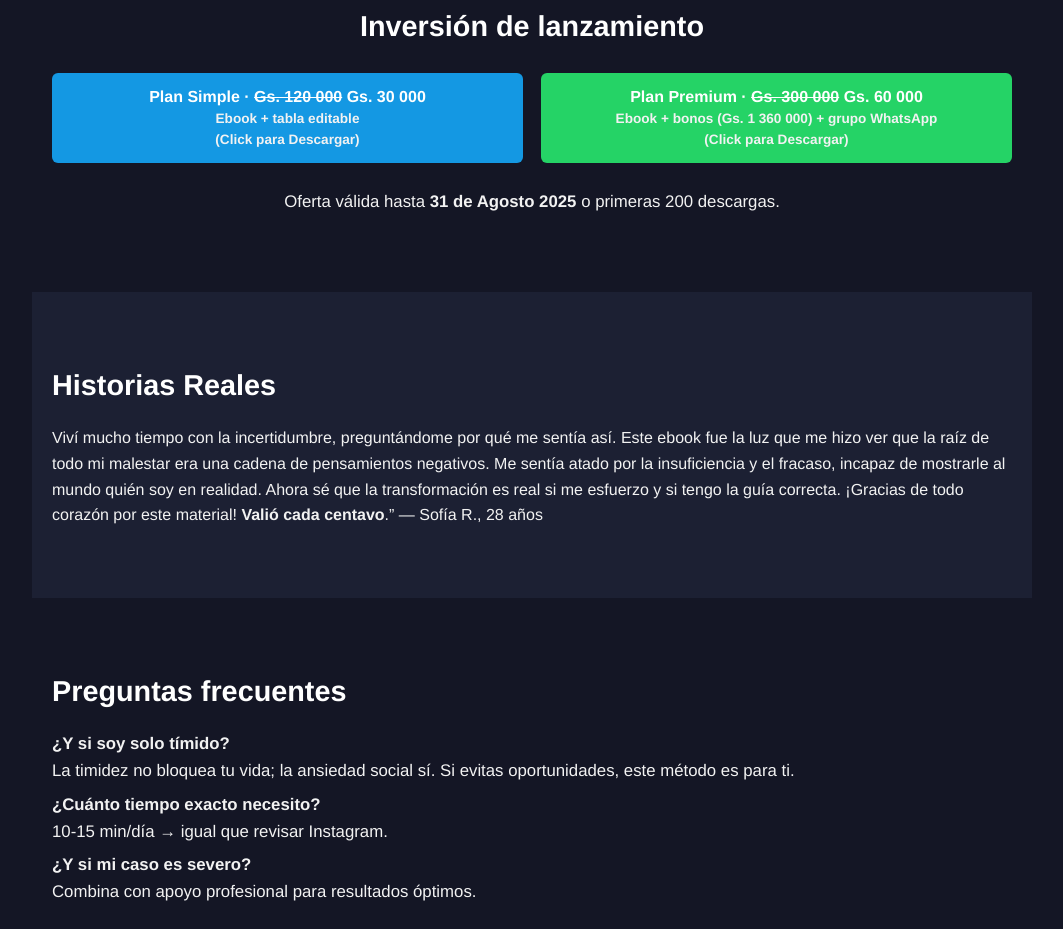
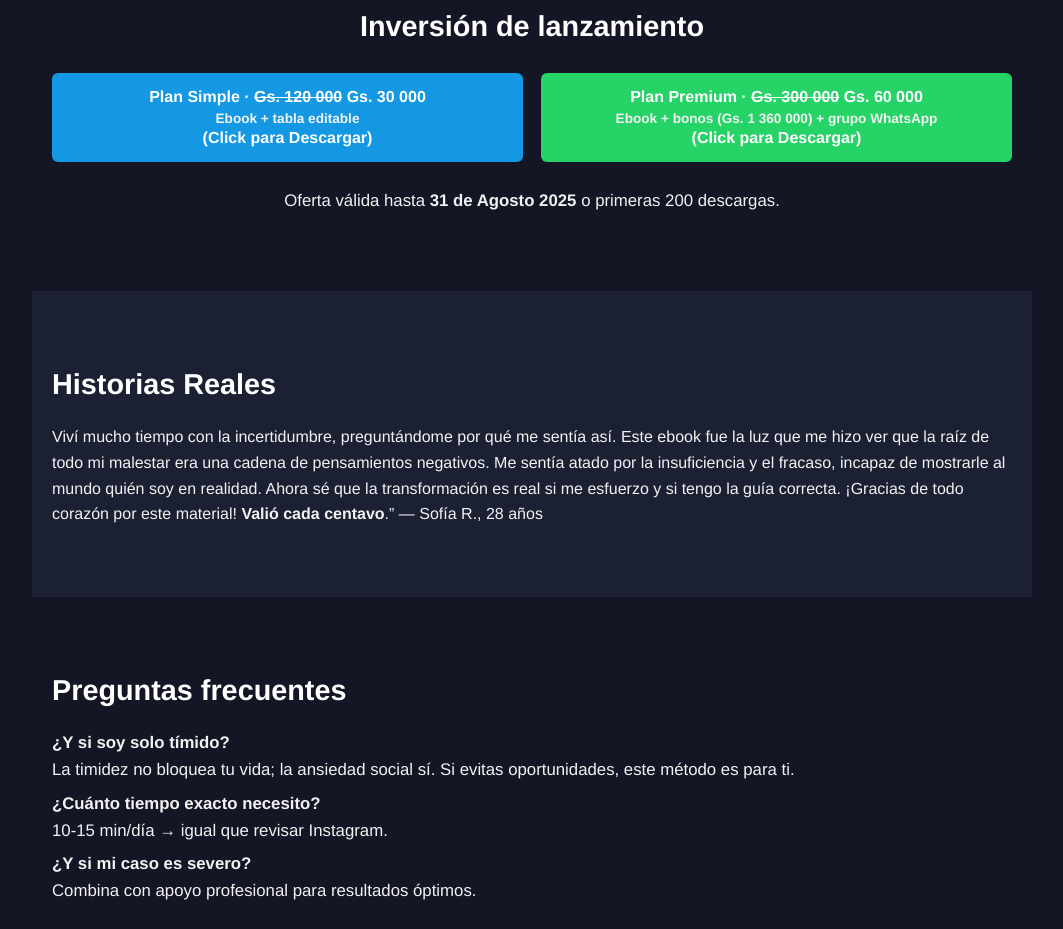
Before and after one commit to Pedro-Benitez-web/vitamente-landing, a plain HTML site: page index.html in a window 1280 px wide. Shown: the part 2938-3867 px from the top of the page, without its empty margins (108-1171 px from the left). Drawn offline with Linux system fonts and the light colour scheme.

Commit message:
Update index.html

```diff
--- a/index.html
+++ b/index.html
@@ -227,14 +227,14 @@ header h1 span{color:var(--primary)}
     <a class="btn plan-simple"
        href="https://wa.me/595976418720?text=He%20escogido%20el%20Plan%20Simple" target="_blank">
        Plan Simple · <del>Gs. 120 000</del> Gs. 30 000<br><small>Ebook + tabla editable</small>
-       <small>(Click para Descargar)</small>
+       <strong>(Click para Descargar)</strong>
     </a>
 
     <a class="btn plan-premium"
        href="https://wa.me/595976418720?text=He%20escogido%20el%20Plan%20Premium" target="_blank">
        Plan Premium · <del>Gs. 300 000</del> <strong>Gs. 60 000</strong><br>
        <small>Ebook + bonos (Gs. 1 360 000) + grupo WhatsApp</small>
-       <small>(Click para Descargar)</small>
+       <strong>(Click para Descargar)</strong>
     </a>
   </div>
 
```
